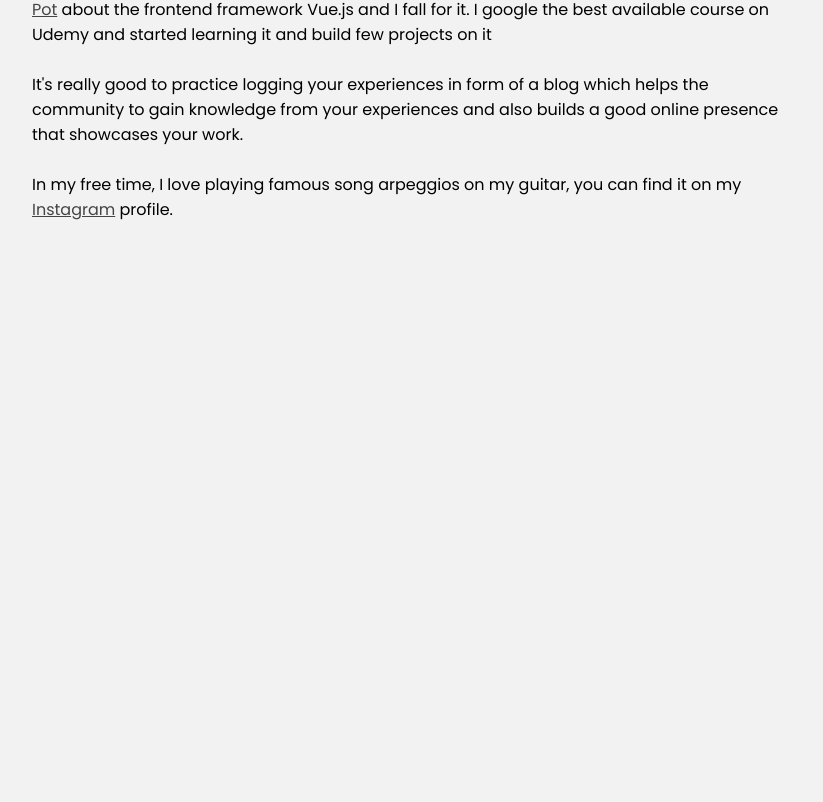
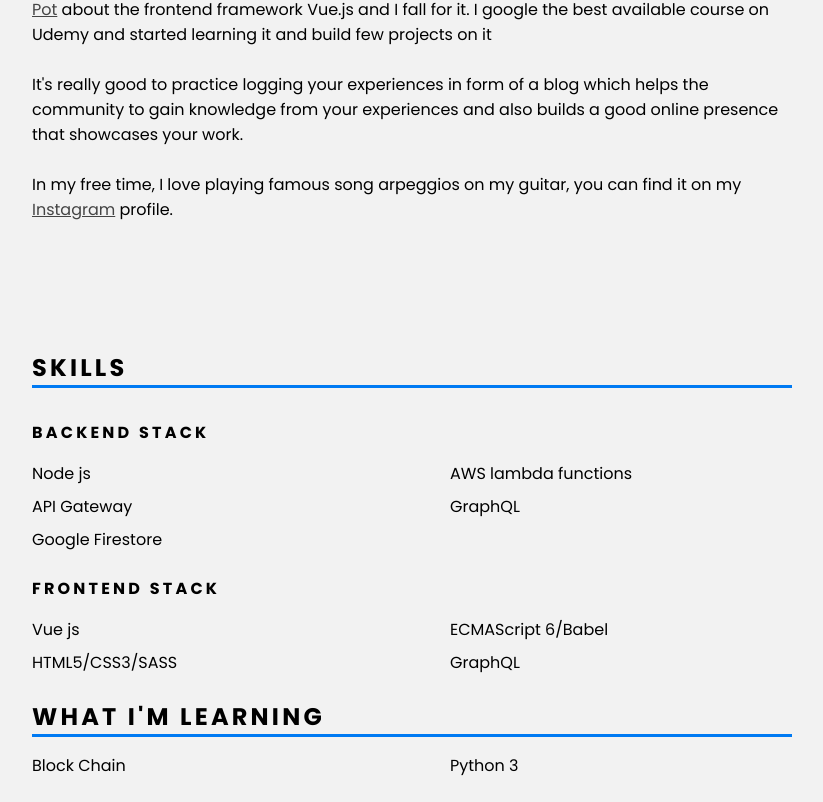
Before and after one commit to pmrubenrao/Portfolio-Website, a Vue app: page /about in a window 1280 px wide. Shown: the part 444-1246 px from the top of the page, without its empty margins (228-1051 px from the left). Before the commit the page ends 800 px from the top, so only its background shows below. Built offline with nearby package versions, Linux system fonts and the light colour scheme.

Commit message:
Added skills and learning section

```diff
--- a/src/App.vue
+++ b/src/App.vue
@@ -1,13 +1,20 @@
 <template>
   <navigation-menu></navigation-menu>
   <about-me></about-me>
+  <generic-list
+    header-list="skill-header"
+    sub-header-list="skill-sub-header"
+    plain-list="skill"
+  ></generic-list>
 </template>
 
 <script>
 import NavigationMenu from './components/NavigationMenu.vue';
 import AboutMe from './components/AboutMe.vue';
+import GenericList from './components/GenericList.vue';
+
 export default {
-  components: { NavigationMenu,AboutMe },
+  components: { 'navigation-menu': NavigationMenu, AboutMe, GenericList },
   data() {
     return {
       friends: [
@@ -19,11 +26,21 @@ export default {
 };
 </script>
 
-<style>
+<style lang="scss">
 @import url('https://fonts.googleapis.com/css2?family=Poppins:wght@400;700&display=swap');
 
 #app {
   font-family: Poppins;
+
+  :root {
+    --primary-color: #007af3;
+  }
+  body {
+    background: #f2f2f2;
+    margin: 0px;
+    font-family: 'Poppins';
+  }
+
   /* -webkit-font-smoothing: antialiased;
   -moz-osx-font-smoothing: grayscale;
   text-align: center;
--- /dev/null
+++ b/src/components/GenericList.vue
@@ -0,0 +1,84 @@
+<template>
+  <section class="skill-set">
+    <div class="container">
+      <h1 :class="headerList">SKILLS</h1>
+
+      <div :class="subHeaderList">Backend Stack</div>
+      <div :class="plainList">Node js</div>
+      <div :class="plainList">AWS lambda functions</div>
+      <div :class="plainList">API Gateway</div>
+      <div :class="plainList">GraphQL</div>
+      <div :class="plainList">Google Firestore</div>
+
+      <div :class="subHeaderList">Frontend Stack</div>
+      <div :class="plainList">Vue js</div>
+      <div :class="plainList">ECMAScript 6/Babel</div>
+      <div :class="plainList">HTML5/CSS3/SASS</div>
+      <div :class="plainList">GraphQL</div>
+
+      <h1 :class="headerList">What i'm Learning</h1>
+
+      <div :class="plainList">Block Chain</div>
+      <div :class="plainList">Python 3</div>
+    </div>
+  </section>
+</template>
+
+<script>
+export default {
+  props: ['headerList', 'subHeaderList', 'plainList'],
+  data() {
+    return {
+      dummy: '',
+    };
+  },
+  // methods: {
+  //   classReceiver(classname) {
+  //     return this.classname;
+  //   },
+  // },
+};
+</script>
+
+<style lang="scss" scoped>
+section {
+  /* margin: 0 1rem 0 1rem; */
+  // padding: 1em 2em 1em 2em;
+  padding: 1em 2em;
+  max-width: 47.5em;
+  margin: 0 auto 0 auto;
+}
+
+.skill-set {
+  .container {
+    // margin: 0rem;
+    display: flex;
+    justify-content: space-between;
+    flex-wrap: wrap;
+    // background: #20272e;
+    // padding: 0 0 1.5em 0;
+    .skill {
+      display: flex;
+      align-items: center;
+      flex: 0 0 45%;
+      margin-bottom: 0.5rem;
+      justify-content: space-between;
+    }
+    .skill-header {
+      font-weight: 700;
+      text-transform: uppercase;
+      width: 100%;
+      margin: 1rem 0;
+      letter-spacing: 0.2rem;
+      border-bottom: 0.2rem solid var(--primary-color);
+    }
+    .skill-sub-header {
+      font-weight: 700;
+      text-transform: uppercase;
+      width: 100%;
+      margin: 1rem 0;
+      letter-spacing: 0.2rem;
+    }
+  }
+}
+</style>
--- a/src/main.js
+++ b/src/main.js
@@ -1,7 +1,9 @@
 import { createApp } from 'vue';
 import App from './App.vue';
-import NavigationMenu from './components/NavigationMenu.vue';
+// import NavigationMenu from './components/NavigationMenu.vue';
+// import AboutMe from './components/AboutMe.vue';
 
 const app = createApp(App);
-app.component('navigation-menu', NavigationMenu);
+// app.component('navigation-menu', NavigationMenu);
+// app.component('about-me', AboutMe);
 app.mount('#app');
```
